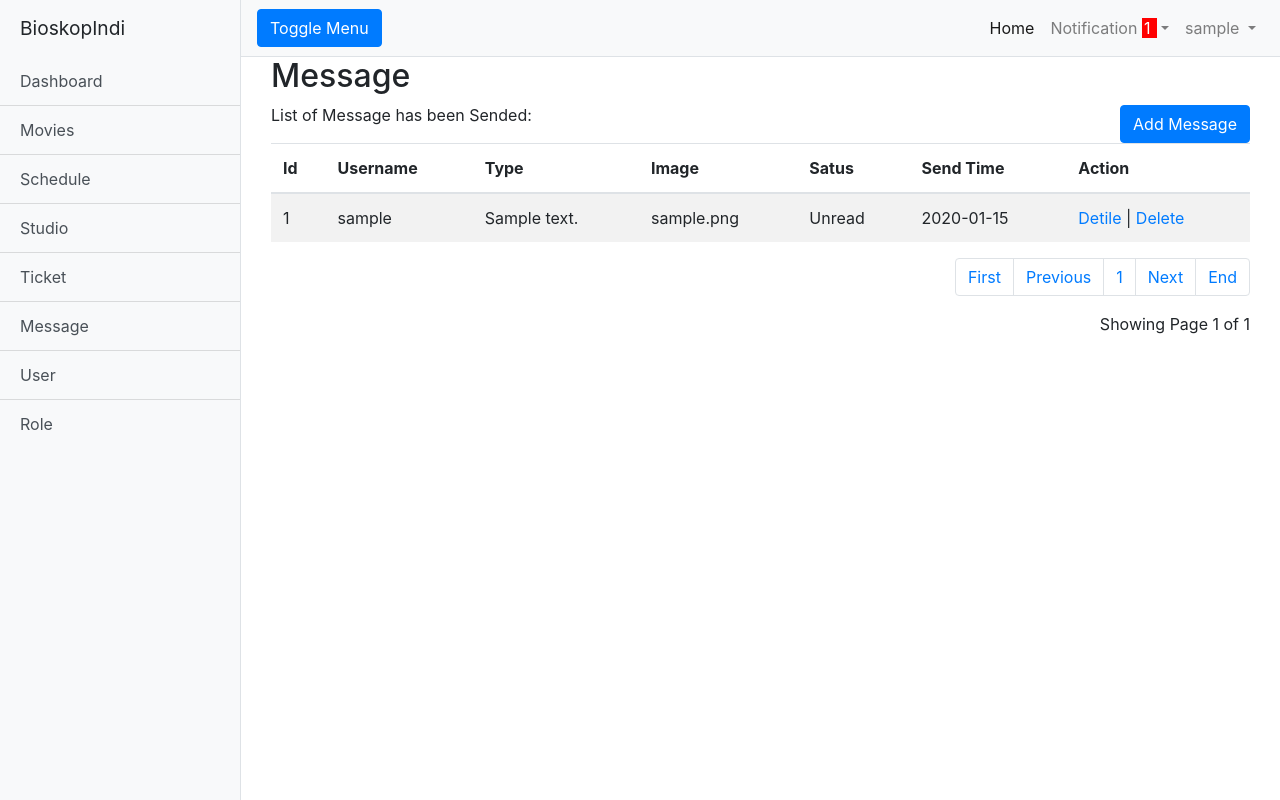
After one commit to GalihRakasiwhi/bioskopindi, a Flask app: page /admin/message/ in a window 1280 px wide. The commit adds this page. Run offline with Flask 2, Linux system fonts and the light colour scheme; a user stored in the database is signed in; tables that the repository leaves empty hold one stand-in row (values such as "Sample post"); parts of the project's set-up code (start-up, migrations or seed data) failed here and were passed over.

Commit message:
add admin notif

```diff
--- a/app/__init__.py
+++ b/app/__init__.py
@@ -43,6 +43,8 @@ def create_app():
     from app.views.admin.admin_ticket import bp as admin_ticket
     app.register_blueprint(admin_ticket)
 
+    from app.views.admin.admin_message import bp as admin_message
+    app.register_blueprint(admin_message)
 
 
 
--- a/app/forms/form_message_to_system.py
+++ b/app/forms/form_message_to_system.py
@@ -11,7 +11,7 @@ class MesageToSystemForm(FlaskForm):
     message_user_id = IntegerField('User', [
         validators.InputRequired(message='User must define')
         ])
-    message_type = SelectField(u'Tpe Message', choices=[
+    message_type = SelectField(u'Type Message', choices=[
         ('Confirm Payment'), ('Report Bug'), ('Sugestion')
         ])
     message_text = TextAreaField('Message', [
--- a/app/models/model_message_to_system.py
+++ b/app/models/model_message_to_system.py
@@ -5,6 +5,7 @@ class MessageToSystemModel(db.Model):
     id = db.Column(db.Integer, primary_key=True)
     message_user_id = db.Column(db.Integer, db.ForeignKey('tblUsers.id'),nullable=False)
     message_type = db.Column(db.String(128), nullable=False)
+    message_text = db.Column(db.Text)
     message_img_url = db.Column(db.String(255))
     message_status = db.Column(db.String(128), nullable=False)
     message_send_time = db.Column(db.DateTime, nullable=False)
--- a/app/templates/admin/admin_base.html
+++ b/app/templates/admin/admin_base.html
@@ -1,8 +1,18 @@
+{% macro count_message_unread() %}
+  {% set count = 0|int %}
+  {% for x in message.items %}
+    {% if x[0].message_status == 'Unread' %}
+      {% set count = count + 1 %}
+    {% endif %}
+    {{ count }}
+  {% endfor %}
+
+{% endmacro %}
+
 <!doctype html>
 <title>{% block title %}{% endblock %} - BioskopIndi</title>
 <link rel="stylesheet" href="{{ url_for('static', filename='/css/bootstrap.min.css') }}">
 <link rel="stylesheet" href="{{ url_for('static', filename='/addon/simple-sidebar/simple-sidebar.css') }}">
-
 <section class="content">
     <header>
           <meta charset="utf-8">
@@ -14,7 +24,6 @@
     {% for message in get_flashed_messages() %}
         <div class="alert alert-info" style="text-align: center;">{{ message }}</div>
     {% endfor %}
-
 
 
     <body style="background:#eaecee;">
@@ -34,6 +43,7 @@
                 <a href="{{ url_for('admin_schedule.schedule') }}" class="list-group-item list-group-item-action bg-light">Schedule</a>
                 <a href="{{ url_for('admin_studio.studio') }}"class="list-group-item list-group-item-action bg-light">Studio</a>
                 <a href="#" class="list-group-item list-group-item-action bg-light">Ticket</a>
+                <a href="{{ url_for('admin_message.message') }}" class="list-group-item list-group-item-action bg-light">Message</a>
                 <a href="{{ url_for('admin_auth.users') }}" class="list-group-item list-group-item-action bg-light">User</a>
                 <a href="{{ url_for('admin_auth.roles') }}" class="list-group-item list-group-item-action bg-light">Role</a>
               </div>
@@ -55,9 +65,22 @@
                     <li class="nav-item active">
                       <a class="nav-link" href="/">Home <span class="sr-only">(current)</span></a>
                     </li>
-                    <li class="nav-item active">
-                      <a class="nav-link" href="#">Notification <span class="sr-only"></span></a>
+                    {% if count_message_unread()|int == 0 %}
+                      <li class="nav-item active">
+                        <a class="nav-link" href="#">Notification <span class="sr-only"></span></a>
+                      </li>
+                    {% else %}
+                    <li class="nav-item dropdown">
+                      <a class="nav-link dropdown-toggle" href="#" id="navbarDropdown" role="button" data-toggle="dropdown" aria-haspopup="true" aria-expanded="false">Notification <span style="background-color: red; color: white; padding-left: 2px; padding-right: 2px;">{{ count_message_unread() }}</span></a>
+                      <div class="dropdown-menu dropdown-menu-right" aria-labelledby="navbarDropdown">
+                        {% for x in message.items %}
+                          {% if x[0].message_status == 'Unread' %}
+                            <a class="dropdown-item" href="#">{{ x[0].message_type }} - {{ x[1].username }}</a>
+                          {% endif %}
+                        {% endfor %}
+                      </div>
                     </li>
+                    {% endif %}
                     <li class="nav-item dropdown">
                       <a class="nav-link dropdown-toggle" href="#" id="navbarDropdown" role="button" data-toggle="dropdown" aria-haspopup="true" aria-expanded="false">
                         {{ current_user.username }}
--- /dev/null
+++ b/app/templates/admin/message/message.html
@@ -0,0 +1,88 @@
+{% from 'auths/form_helper.html' import displayField %}
+{% extends 'admin/admin_base.html' %}
+{% block title %}Message Page {% endblock %}
+{% block content %}
+
+<div class="container-fluid">
+  <div class="container">
+    <div class="row">
+      <div class="col-sm">
+        <h2>Message</h2>
+        <p>List of Message has been Sended:</p>
+      </div>
+      <div class="col-sm col align-self-end" >
+        <div class="text-right"><a href="#" class="btn btn-primary">Add Message</a>
+      </div>
+    </div>
+  </div>
+
+  <table class="table table-striped">
+    <thead>
+      <tr>
+        <th>Id</th>
+        <th>Username</th>
+        <th>Type</th>
+        <th>Image</th>
+        <th>Satus</th>
+        <th>Send Time</th>
+        <th>Action</th>
+      </tr>
+    </thead>
+    <tbody>
+      {% for x in message.items  %}
+      <tr>
+        <td>{{ x[0].id }}</td>
+        <td>{{ x[1].username }}</td>
+        <td>{{ x[0].message_type }}</td>
+        <td>{{ x[0].message_img_url }}</td>
+        <td>{{ x[0].message_status }}</td>
+        <td>{{ x[0].message_send_time.strftime('%Y-%m-%d') }}</td>
+        <td><a href="detile/{{ x.id }}">Detile</a> | <a href="#/{{ x.id }}" onclick="return confirm('Are you sure to Delete message &quot;{{ x.id }}&quot; ?')">Delete</a></td>
+      </tr>
+      {% endfor %}
+    </tbody>
+  </table>
+
+  <!-- pagenination link -->
+  <div>
+    <nav aria-label="Page navigation">
+      <ul class="pagination justify-content-end">
+        <li class="page-item">
+          <a href="{{ url_for('admin_message.message', page=1) }}"
+          {% if message.page==1 %} disabled {% endif %}><span class="page-link">First</span>
+          </a>
+        </li>
+        <li class="page-item">
+          <a href="{{ url_for('admin_message.message', page=message.prev_num) }}"
+          {% if message.page==1 %} disabled {% endif %}><span class="page-link">Previous</span>
+          </a>
+        </li>
+    <!-- loop pange number -->
+    {% for page_num in message.iter_pages(left_edge=1, right_edge=1, left_current=1, right_current=2) %}
+
+    {% if page_num %}
+    <!-- check the active page and set link to active-->
+      {% if message.page == page_num %}
+        <li class="page-link"><a href="{{ url_for('admin_message.message', page=page_num) }}" class="page-item">{{ page_num }}</a></li>
+      {% else %}
+        <li class="page-link"><a href="{{ url_for('admin_message.message', page=page_num) }}" class="page-item">{{ page_num }}</a></li>
+      {% endif %}
+    {% else %}
+      ...
+    {% endif%}
+    {% endfor %}
+      <li class="page-item">
+        <a href="{{ url_for('admin_message.message', page=message.next_num) }}"
+        {% if message.page == message.pages %} disabled {% endif %}><span class="page-link">Next</span></a>
+      </li>
+      <li class="page-item">
+        <a href="{{ url_for('admin_message.message', page=message.pages) }}"
+        {% if message.page == message.pages %} disabled {% endif %}><span class="page-link">End</span></a>
+      </li>
+    </ul>
+    <p class="text-right">Showing Page {{ message.page }} of {{ message.pages }}</p>
+    </nav>
+  </div>
+
+</div>
+{% endblock %}
--- a/app/templates/base.html
+++ b/app/templates/base.html
@@ -71,7 +71,9 @@
                       </a>
                       <div class="dropdown-menu dropdown-menu-right" aria-labelledby="navbarDropdown">
                         <a class="dropdown-item" href="{{ url_for('auth.account') }}">My Account</a>
-                        <a class="dropdown-item" href="/ticket/{{ current_user.id }}">My Ticket</a>
+                        <div class="dropdown-divider"></div>
+                        <a class="dropdown-item" href="/booking_ticket/">My Booking</a>
+                        <a class="dropdown-item" href="/ticket/">My Ticket</a>
                         <div class="dropdown-divider"></div>
                         <a class="dropdown-item" href="{{ url_for('auth.logout') }}">Log Out</a>
                       </div>
--- a/app/templates/ticket/booking_ticket.html
+++ b/app/templates/ticket/booking_ticket.html
@@ -1,5 +1,5 @@
 {% from 'auths/form_helper.html' import displayField %}
-{% extends 'admin/admin_base.html' %}
+{% extends 'base.html' %}
 {% block title %}Ticket Page {% endblock %}
 {% block content %}
 
@@ -15,6 +15,7 @@
       </div>
     </div>
   </div>
+
   <table class="table table-striped">
     <thead>
       <tr>
@@ -43,7 +44,7 @@
           {{ x[0].bticket_added.strftime('%y-%m-%d') }}<br>
           {{ x[0].bticket_added.strftime('%H:%M %p') }}
         </td>
-        <td><a href="#">Confirm Payment</a></td>
+        <td><a href="/confirm_payment/{{ x[0].id }}">Confirm Payment</a></td>
       </tr>
       {% endfor %}
     </tbody>
--- /dev/null
+++ b/app/views/admin/admin_message.py
@@ -0,0 +1,64 @@
+import os
+import uuid
+import bleach
+from flask import (
+    Blueprint, current_app, flash, redirect, render_template, request, session, url_for
+)
+from flask_login import LoginManager, login_user, current_user, login_required, logout_user
+from passlib.hash import pbkdf2_sha256
+from werkzeug.utils import secure_filename
+
+from flask_wtf import Form
+from wtforms.fields.html5 import DateField
+from datetime import date, datetime
+from app.forms.form_message_to_system import MesageToSystemForm
+from app.models.model_message_to_system import MessageToSystemModel
+from app.models.model_booking_ticket import BookingTicketModel
+from app.models.model_users import UsersModel
+from app.extensions._db import db
+from app.views.functions_plus import allowed_image, clean_tags, flash_login, flash_login_admin, m_to_h
+
+
+bp = Blueprint  ('admin_message', __name__)
+
+
+@bp.route('/admin/message/', methods=['GET', 'POST'])
+def message():
+    #check auth
+    if not current_user.is_authenticated:
+        flash_login()
+        return redirect(url_for('auth.login'))
+
+    #check is admin
+    if current_user.user_role[0].role_id != 1:
+        flash_login_admin()
+        return redirect(url_for('index.index'))
+
+    #set pagination
+    page = request.args.get('page', 1, type=int)
+
+    #message = MessageToSystemModel.query.order_by(MessageToSystemModel.message_send_time.desc()). \
+    #paginate(page=page, per_page = rows_per_page). \
+
+    #message = db.session.query(MessageToSystemModel, UsersModel). \
+    #select_from(MessageToSystemModel).order_by(MessageToSystemModel.message_send_time.desc()). \
+    #join(UsersModel). \
+    #paginate(page=page, per_page = rows_per_page)
+
+    #join(UsersModel).all()
+    message = message_list()
+
+    return render_template('admin/message/message.html', message=message)
+
+def message_list():
+    rows_per_page = 10
+
+    #set pagination
+    page = request.args.get('page', 1, type=int)
+
+    message = db.session.query(MessageToSystemModel, UsersModel, BookingTicketModel). \
+    select_from(MessageToSystemModel).order_by(MessageToSystemModel.message_send_time.desc()). \
+    join(UsersModel). \
+    paginate(page=page, per_page = rows_per_page)
+
+    return message
--- a/app/views/admin/admin_ticket.py
+++ b/app/views/admin/admin_ticket.py
@@ -11,6 +11,8 @@ from app.forms.form_studio import StudioForm
 from app.models.model_users import UsersModel
 from app.models.model_ticket import TicketModel
 from app.models.model_movie import MovieModel, StudioModel, ScheduleModel
+from app.views.functions_plus import flash_login, flash_login_admin
+from app.views.admin.admin_message import message_list
 from app.extensions._db import db
 
 bp = Blueprint  ('admin_ticket', __name__)
@@ -29,8 +31,9 @@ def ticket():
         flash_login_admin()
         return redirect(url_for('index.index'))
 
+    message = message_list()
     ticket = TicketModel.query.all()
     ticket = db.session.query(TicketModel, UsersModel, ScheduleModel, MovieModel, StudioModel). \
     select_from(TicketModel).join(UsersModel).join(ScheduleModel).join(MovieModel).join(StudioModel).all()
 
-    return render_template('admin/ticket/ticket.html', ticket=ticket)
+    return render_template('admin/ticket/ticket.html', message=message, ticket=ticket)
```
Also changed, not shown: app/templates/message/confirm_payment.html (+14 -3 lines), app/views/admin/admin_auth.py (+12 -4 lines), app/views/admin/admin_index.py (+12 -2 lines), app/views/admin/admin_movies.py (+18 -7 lines), app/views/admin/admin_schedules.py (+9 -3 lines), app/views/admin/admin_studio.py (+9 -3 lines), app/views/message.py (+6 -5 lines), app/views/ticket.py (+6 -4 lines).
